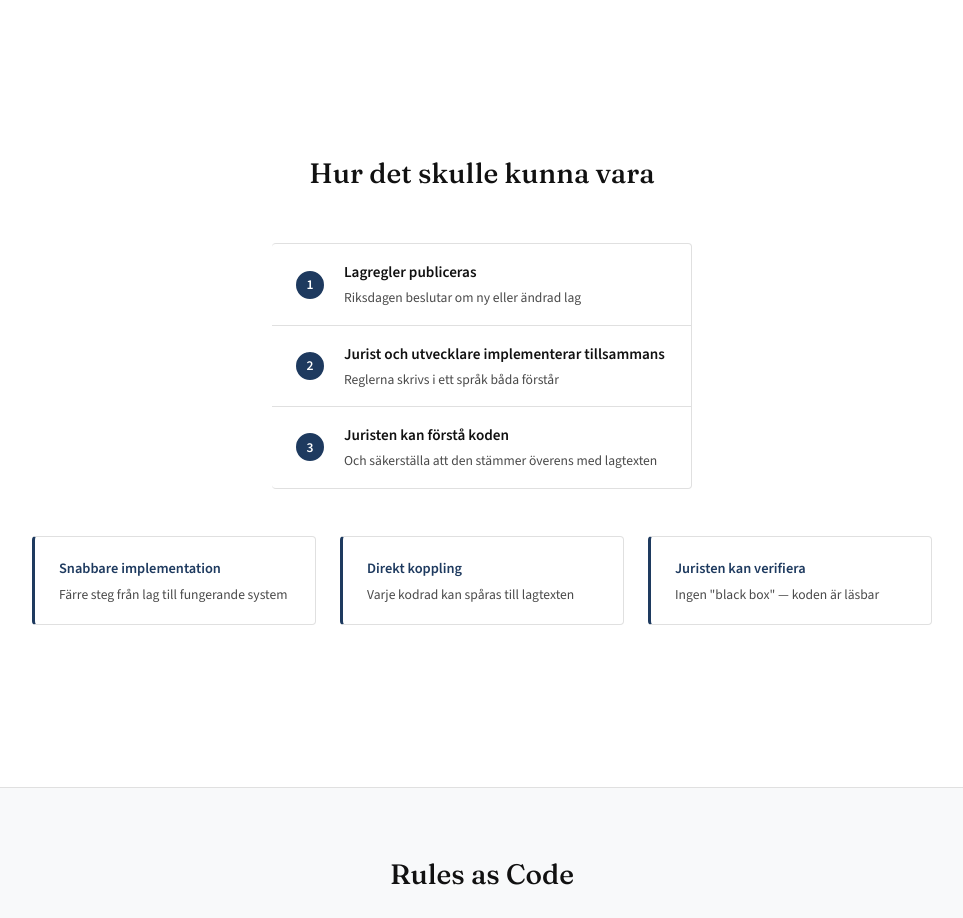
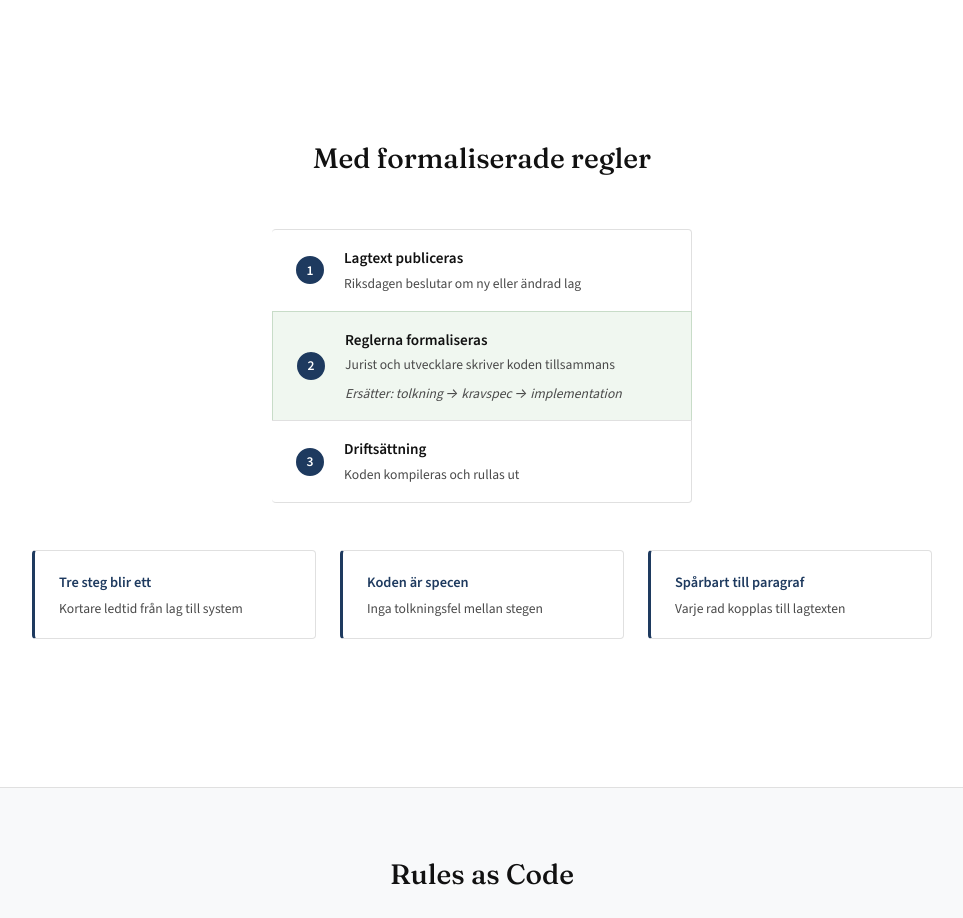
Before and after one commit to josaatt/www.juridik.lol, a plain HTML site: page rac/index.html in a window 1280 px wide. Shown: the part 1680-2598 px from the top of the page, without its empty margins (158-1121 px from the left). Drawn offline with nearby package versions, Linux system fonts and the light colour scheme.

Commit message:
Uppdatera vision-sektion: koppla till dagens process, visa vad som ändras

```diff
--- a/rac/index.html
+++ b/rac/index.html
@@ -290,6 +290,18 @@
       color: white !important;
     }
 
+    .merged-step {
+      background: #f0f7f0;
+      border: 1px solid #c8dcc8;
+    }
+
+    .replaces {
+      font-size: 0.8rem;
+      color: var(--accent-primary);
+      font-style: italic;
+      margin-top: 0.25rem;
+    }
+
     .benefits-list {
       display: flex;
       flex-wrap: wrap;
@@ -1615,56 +1627,55 @@
   <!-- SECTION 3: HUR DET SKULLE KUNNA VARA -->
   <section class="section vision" id="vision">
     <div class="section-content">
-      <h2 class="fade-in">Hur det skulle kunna vara</h2>
+      <h2 class="fade-in">Med formaliserade regler</h2>
 
       <div class="flow-vertical fade-in fade-in-delay-1">
         <div class="flow-step-large vision-step">
           <div class="flow-number vision-number">1</div>
           <div class="flow-text">
-            <strong>Lagregler publiceras</strong>
+            <strong>Lagtext publiceras</strong>
             <span>Riksdagen beslutar om ny eller ändrad lag</span>
           </div>
         </div>
-        <div class="flow-arrow-down">↓</div>
-
-        <div class="flow-step-large vision-step">
+
+        <div class="flow-step-large vision-step merged-step">
           <div class="flow-number vision-number">2</div>
           <div class="flow-text">
-            <strong>Jurist och utvecklare implementerar tillsammans</strong>
-            <span>Reglerna skrivs i ett språk båda förstår</span>
-          </div>
-        </div>
-        <div class="flow-arrow-down">↓</div>
+            <strong>Reglerna formaliseras</strong>
+            <span>Jurist och utvecklare skriver koden tillsammans</span>
+            <span class="replaces">Ersätter: tolkning → kravspec → implementation</span>
+          </div>
+        </div>
 
         <div class="flow-step-large vision-step">
           <div class="flow-number vision-number">3</div>
           <div class="flow-text">
-            <strong>Juristen kan förstå koden</strong>
-            <span>Och säkerställa att den stämmer överens med lagtexten</span>
+            <strong>Driftsättning</strong>
+            <span>Koden kompileras och rullas ut</span>
           </div>
         </div>
       </div>
 
       <div class="benefits-list fade-in fade-in-delay-2">
         <div class="benefit-item">
-          <div class="benefit-icon">⚡</div>
+          <div class="benefit-icon"></div>
           <div class="benefit-text">
-            <strong>Snabbare implementation</strong>
-            <span>Färre steg från lag till fungerande system</span>
+            <strong>Tre steg blir ett</strong>
+            <span>Kortare ledtid från lag till system</span>
           </div>
         </div>
         <div class="benefit-item">
-          <div class="benefit-icon">🔗</div>
+          <div class="benefit-icon"></div>
           <div class="benefit-text">
-            <strong>Direkt koppling</strong>
-            <span>Varje kodrad kan spåras till lagtexten</span>
+            <strong>Koden är specen</strong>
+            <span>Inga tolkningsfel mellan stegen</span>
           </div>
         </div>
         <div class="benefit-item">
-          <div class="benefit-icon">✓</div>
+          <div class="benefit-icon"></div>
           <div class="benefit-text">
-            <strong>Juristen kan verifiera</strong>
-            <span>Ingen "black box" — koden är läsbar</span>
+            <strong>Spårbart till paragraf</strong>
+            <span>Varje rad kopplas till lagtexten</span>
           </div>
         </div>
       </div>
```
